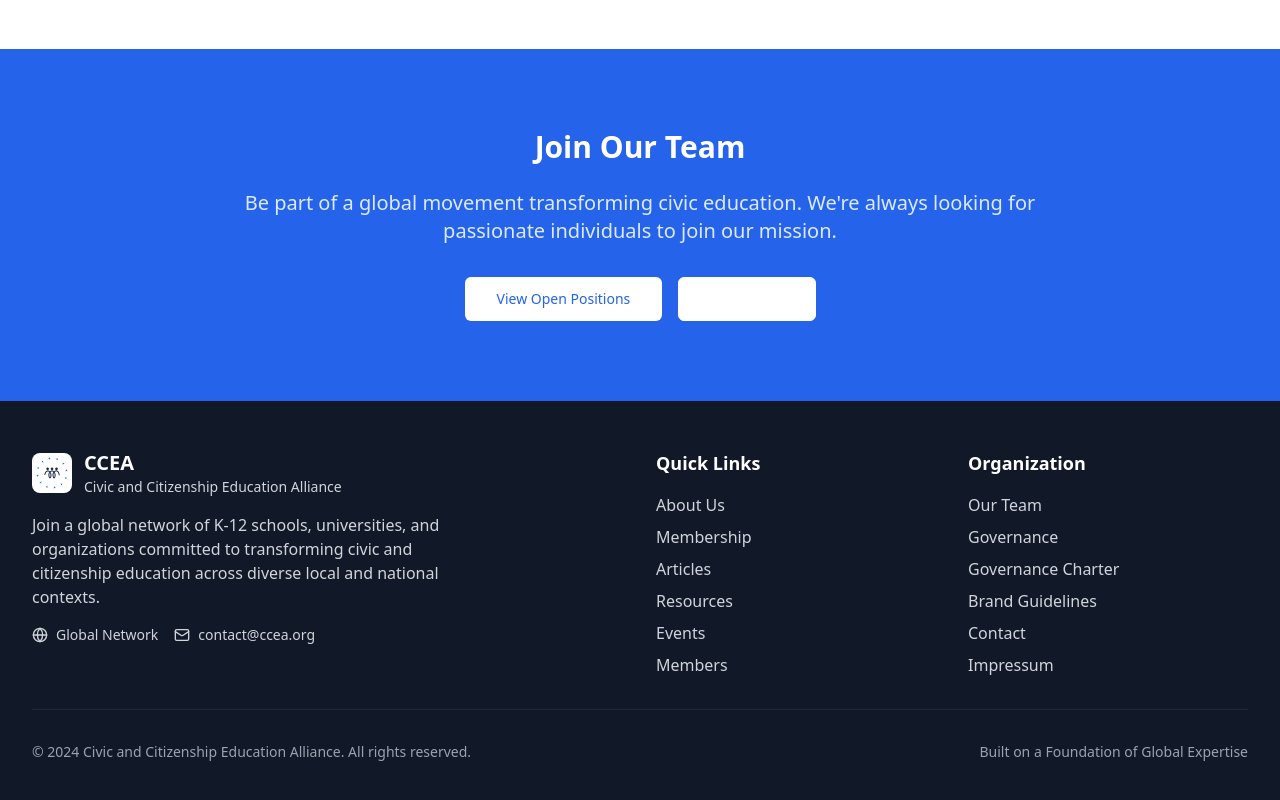
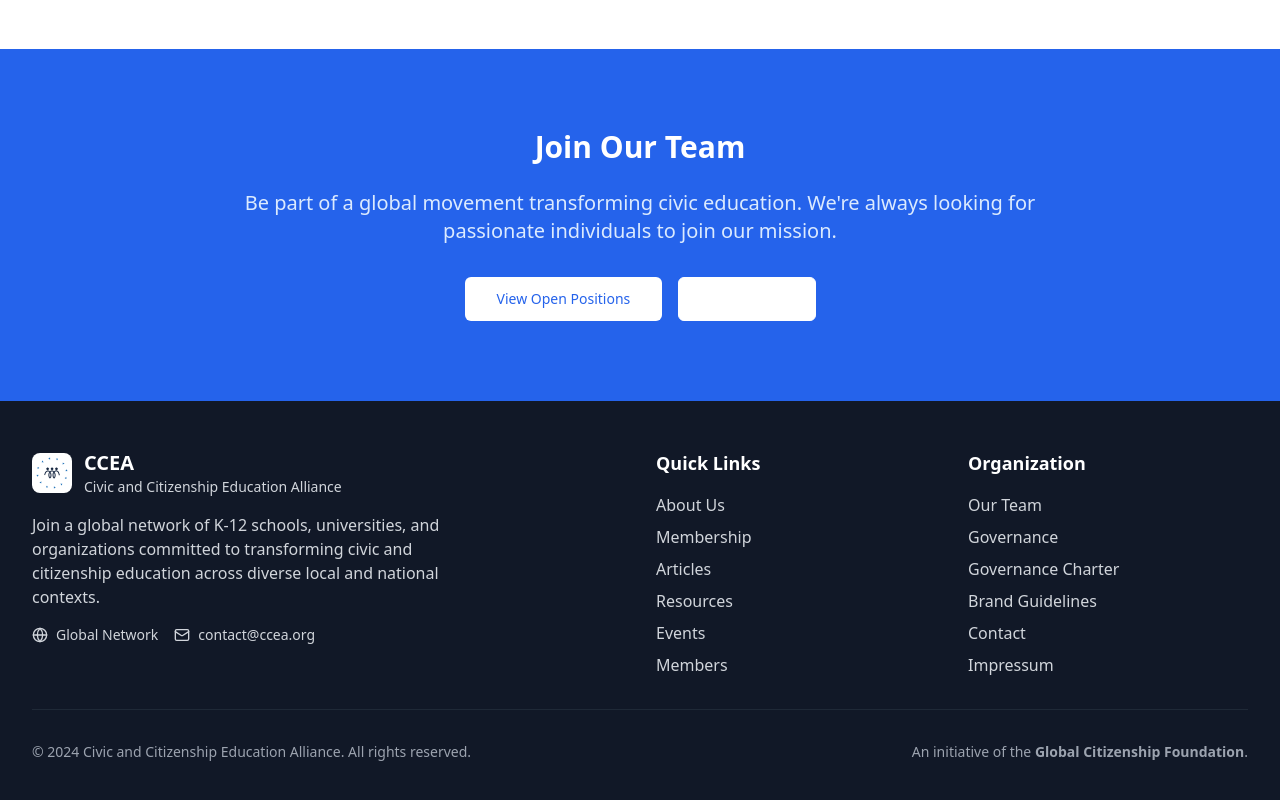
Before and after one commit to GlobalCitizenshipFoundation/CCEA, a React (Vite) app: page /team in a window 1280 px wide. Shown: the part 2403-3203 px from the top of the page. Built offline with nearby package versions, Linux system fonts and the light colour scheme.

Commit message:
Update Footer.tsx
Signed-off-by: Aaryan <68769401+AaryanGlobal@users.noreply.github.com>

```diff
--- a/src/components/Footer.tsx
+++ b/src/components/Footer.tsx
@@ -71,7 +71,7 @@ const Footer = () => {
             © 2024 Civic and Citizenship Education Alliance. All rights reserved.
           </p>
           <p className="text-gray-400 text-sm mt-4 md:mt-0">
-            Built on a Foundation of Global Expertise
+            An initiative of the <b>Global Citizenship Foundation</b>.
           </p>
         </div>
       </div>
```
